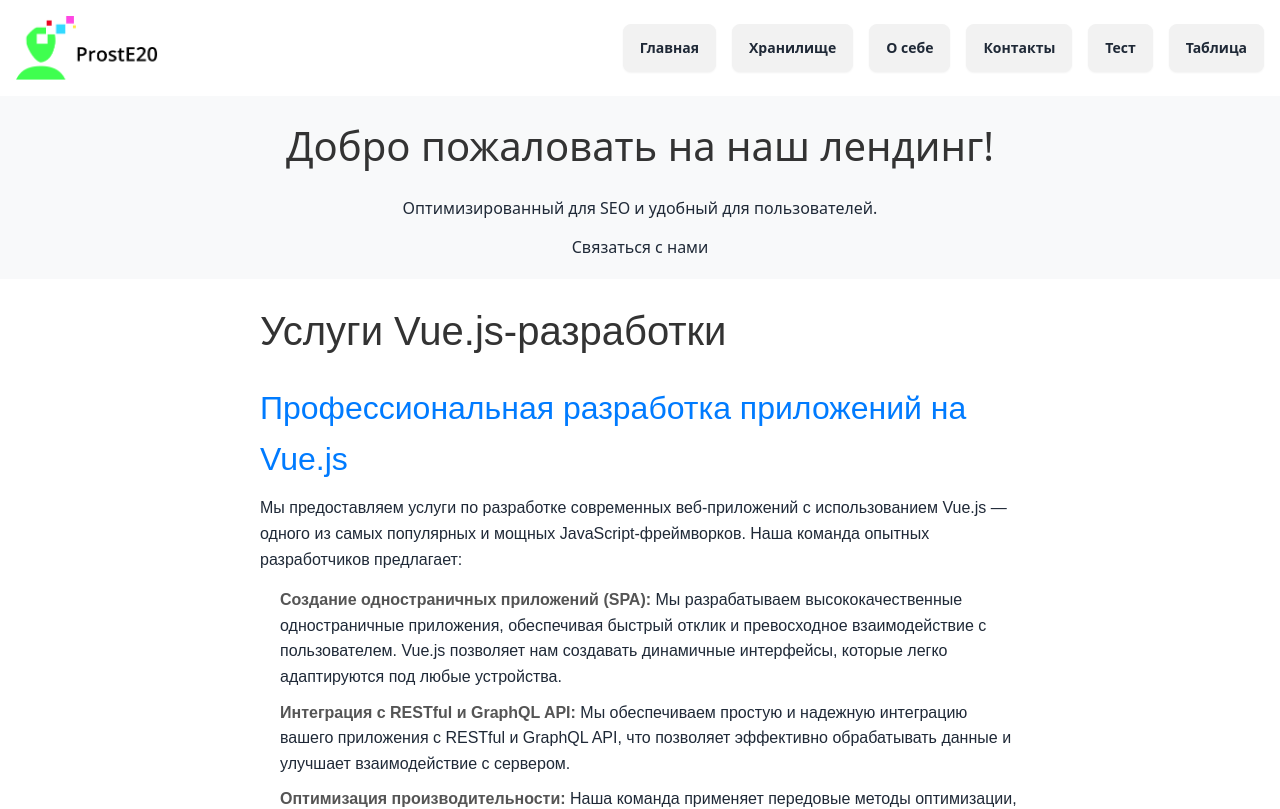
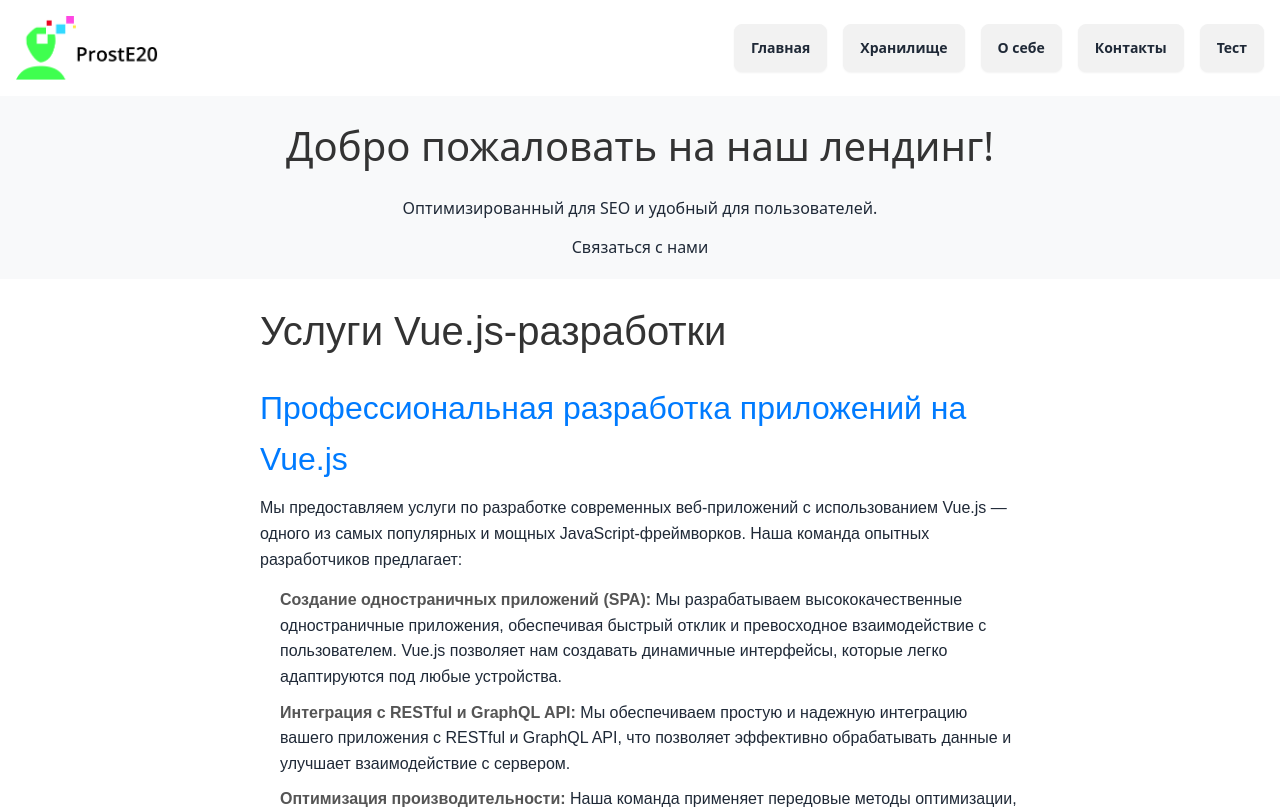
Before and after one commit to Egoriy286/myfirst-project, a Vue app: page / in a window 1280 px wide. Shown: the top 809 px of the page. Built offline with nearby package versions, Linux system fonts and the light colour scheme.

Commit message:
table deleted

```diff
--- a/src/App.vue
+++ b/src/App.vue
@@ -33,9 +33,7 @@ const closeMenu = () => {
           <li v-for="(link, index) in links" :key="index">
             <RouterLink class="btn btn-header ml-4" @click="closeMenu" :to="link.path">{{ link.name }}</RouterLink>
           </li>
-          <li>
-          <a href="https://reg.proste20.ru" class="btn btn-header ml-4">Таблица</a>
-          </li>
+
         </nav>
       </div>
     </div>
```
